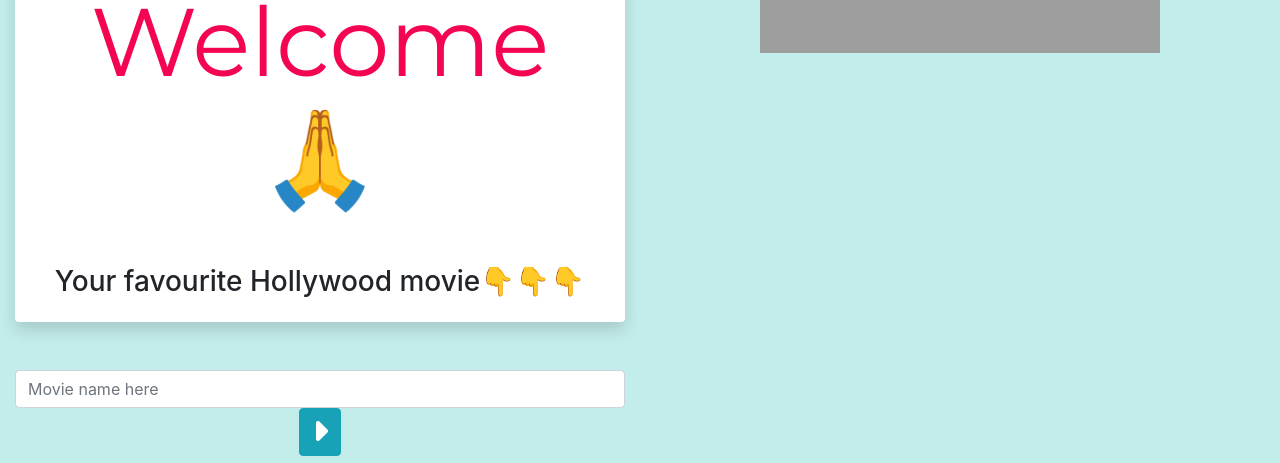
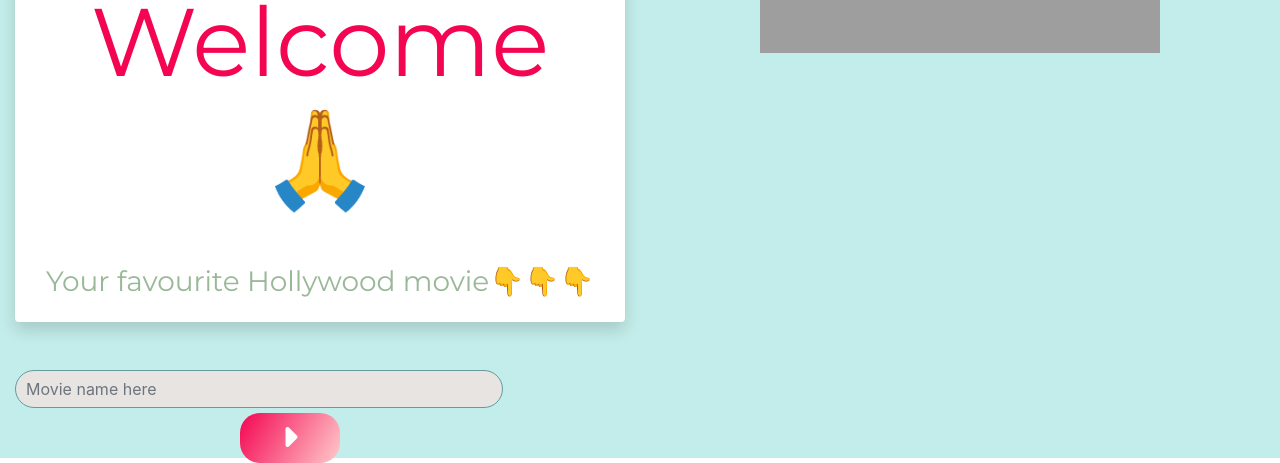
Before and after one commit to anidec/movies-3, a Flask app: page / in a window 1280 px wide. Shown: the part 808-1271 px from the top of the page. Run offline with Flask 2, Linux system fonts and the light colour scheme; some libraries are stand-ins or nearby versions; grey boxes are pictures that could not be loaded.

Commit message:
Update home.html

```diff
--- a/templates/home.html
+++ b/templates/home.html
@@ -1,7 +1,46 @@
 {% extends 'base.html' %}
 {% block content %}
+<style type="text/css">
+h1 {
+  color: #f40552;
+    font-family: 'Montserrat', sans-serif;
+}
 
-<link rel="stylesheet" href="styles-home.css">
+h3 {
+  color: #99b898;
+  font-family: 'Montserrat', monospace;
+}
+
+.form-control {
+  width: 80%;
+  padding: 10px;
+  border-radius: 20px;
+  border: solid 1px;
+  border-color: #679b9b;
+  background-color: #e8e4e1;
+}
+
+.info {
+  width: 100px;
+  padding: 8px 10px;
+  border-radius: 20px;
+  border: none;
+  background: linear-gradient(120deg,#f40552,#ffcbcb);
+  position: relative;
+  right: 5%;
+  top: 5px;
+}
+
+.info:hover {
+  padding: 9px 11px;
+  background: linear-gradient(120deg, #ffcbcb, #f40552);
+}
+
+i {
+  color: #fff;
+}
+
+</style>
 
 <!-- GOOGLE FONTS -->
 <link href="https://fonts.googleapis.com/css2?family=Montserrat&family=Ubuntu&display=swap" rel="stylesheet">
```
